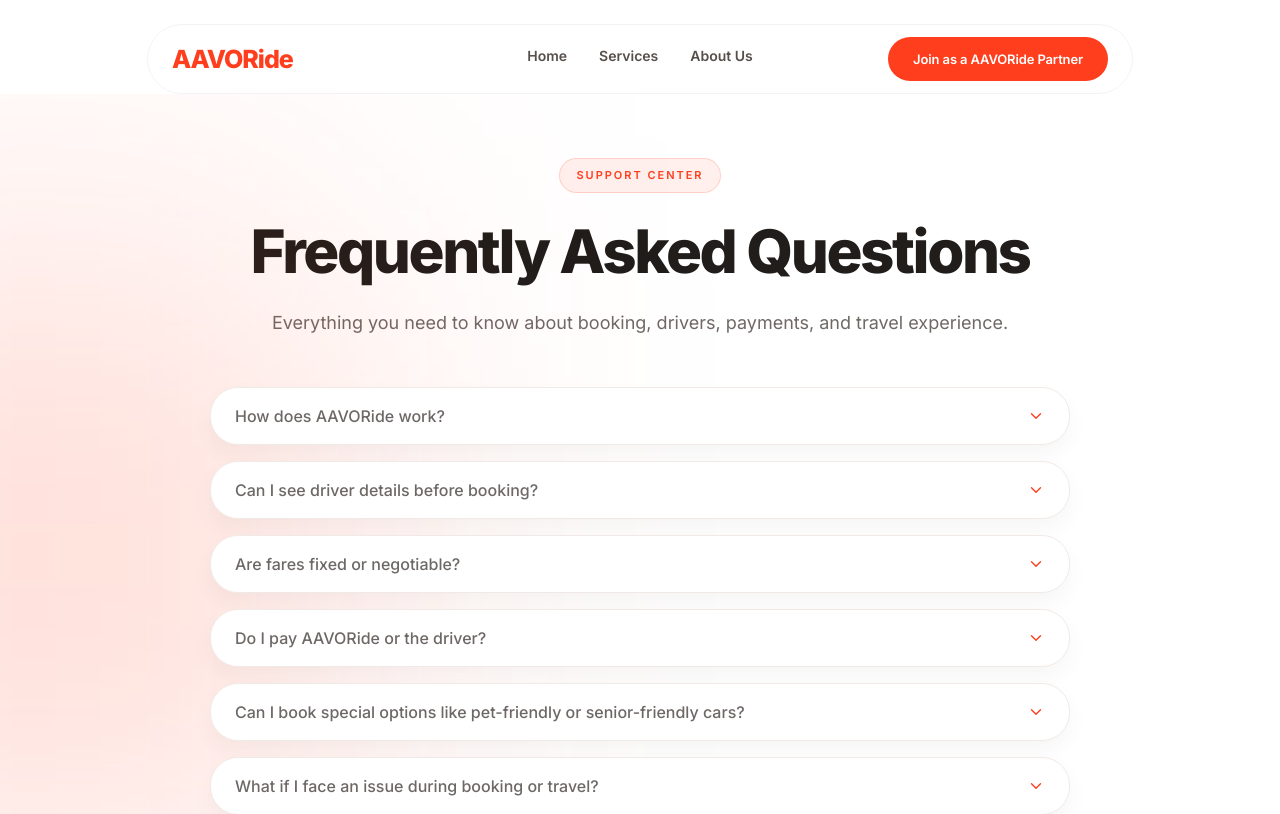
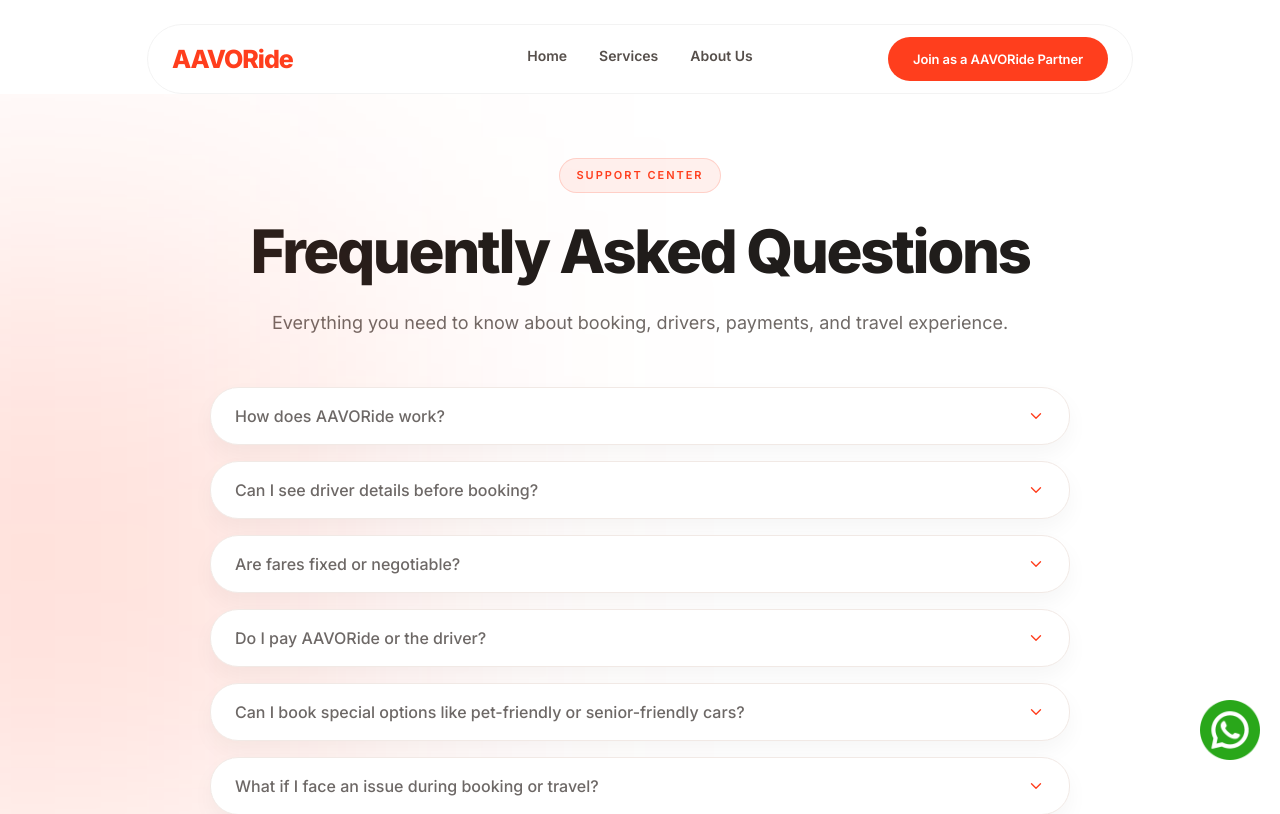
Before and after one commit to kb-patel2005/kpavoseo, a Next.js app: page /faq in a window 1280 px wide. Shown: the top 814 px of the page. Built offline with nearby package versions, Linux system fonts and the light colour scheme.

Commit message:
whatsapp add

```diff
--- a/app/blog/layout.tsx
+++ b/app/blog/layout.tsx
@@ -79,6 +79,7 @@ export default function BlogLayout({
   return (
     <Providers>
       <main className="flex-grow">{children}</main>
+
       <FooterSection />
     </Providers>
   );
--- a/app/blog/location/[slug]/DetailBlog.tsx
+++ b/app/blog/location/[slug]/DetailBlog.tsx
@@ -221,8 +221,8 @@ export default function DetailBlog({ slug }: { slug: string }) {
                                         <div key={key} className='lg:col-span-2'>
                                             <div className="space-y-4">
                                                 {value.map((faq: any, i: number) => (
-                                                    <div key={i}>
-                                                        <p className="font-bold text-slate-800 mb-2">{faq.question}</p>
+                                                    <div key={i} className='pb-2'>
+                                                        <p className="font-bold text-slate-800 mb-3">{faq.question}</p>
                                                         <p className="text-slate-600 font-medium text-base md:text-base leading-relaxed">{faq.answer}</p>
                                                     </div>
                                                 ))}
--- a/app/layout.tsx
+++ b/app/layout.tsx
@@ -3,6 +3,7 @@ import { inter, sora } from "./fonts";
 import "./globals.css";
 import { NavbarWrapper } from "@/components/shared/navbar-wrapper";
 import ScrollToTop from "@/components/ScrollToTop";
+import Image from "next/image";
 
 export const metadata: Metadata = {
   metadataBase: new URL("https://aavoride.in"),
@@ -184,7 +185,24 @@ export default function RootLayout({
         />
         <ScrollToTop />
         <NavbarWrapper />
+
         {children}
+        <div className="rounded fixed right-5 bottom-25 lg:bottom-10 bg-transparent z-50">
+          <a
+            href="https://wa.me/919712387840" // replace with your WhatsApp number
+            target="_blank"
+            rel="noopener noreferrer"
+          >
+            <Image
+              src="/whatsapp.png"
+              alt="WhatsApp Chat"
+              height={60}
+              width={60}
+            />
+          </a>
+        </div>
+
+
         {/* <FooterSection/> */}
       </body>
     </html>
--- a/components/landing/footer-section.tsx
+++ b/components/landing/footer-section.tsx
@@ -34,8 +34,10 @@ export function FooterSection() {
     },
   ];
 
-  return (
+  return (<>
+
     <footer aria-label="Site footer" className="relative z-10 overflow-hidden border-t border-[rgba(255,62,29,0.12)] bg-[#FFF1EF] pt-10 md:pt-12">
+
       <div
         aria-hidden="true"
         className="pointer-events-none absolute inset-x-0 bottom-0 z-0 overflow-hidden"
@@ -198,5 +200,6 @@ export function FooterSection() {
         </div>
       </SectionContainer>
     </footer>
+    </>
   );
 }
```
Also changed, not shown: public/whatsapp.jpg (added), public/whatsapp.png (added).
